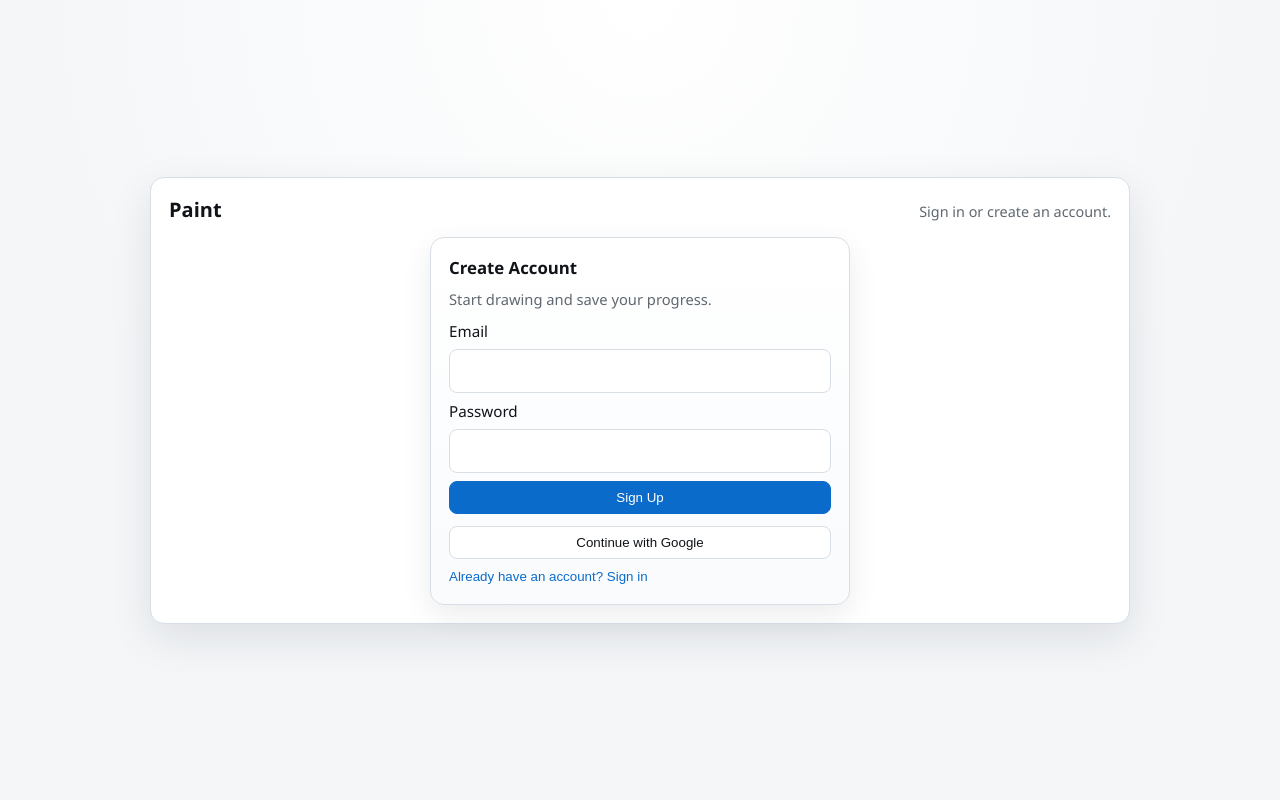
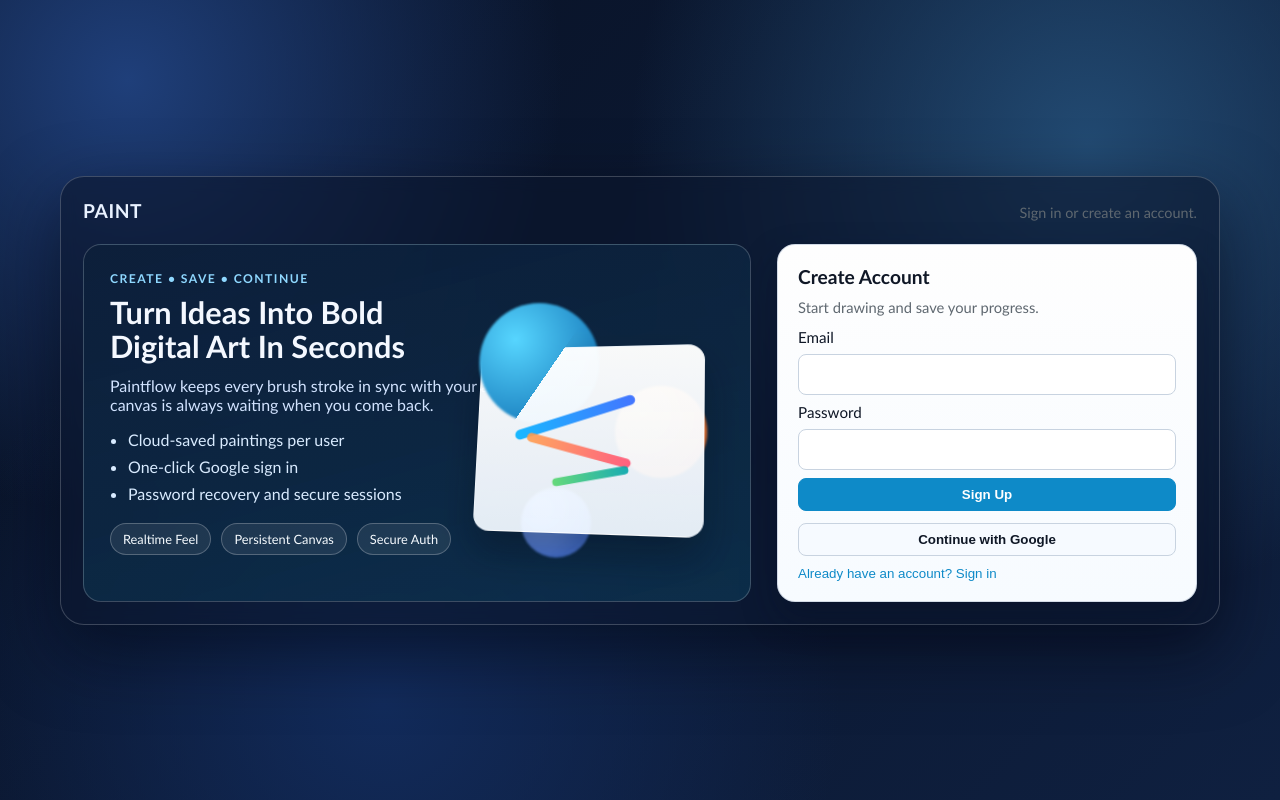
Before and after one commit to oferemail/paint-web-app, a website: page index.html in a window 1280 px wide. Drawn offline with Linux system fonts and the light colour scheme; no server answers.

Commit message:
Redesign auth view as bold landing page with prominent login CTA

```diff
--- a/index.html
+++ b/index.html
@@ -14,6 +14,36 @@
     </header>
 
     <section id="auth" class="auth" aria-label="Authentication">
+      <div class="landing-grid">
+        <article class="hero">
+          <p class="hero-kicker">Create • Save • Continue</p>
+          <h2 class="hero-title">Turn Ideas Into Bold Digital Art In Seconds</h2>
+          <p class="hero-text">
+            Paintflow keeps every brush stroke in sync with your account so your canvas is always waiting when you come back.
+          </p>
+          <ul class="hero-points">
+            <li>Cloud-saved paintings per user</li>
+            <li>One-click Google sign in</li>
+            <li>Password recovery and secure sessions</li>
+          </ul>
+          <div class="hero-badge-row">
+            <span class="hero-badge">Realtime Feel</span>
+            <span class="hero-badge">Persistent Canvas</span>
+            <span class="hero-badge">Secure Auth</span>
+          </div>
+          <div class="hero-visual" aria-hidden="true">
+            <span class="orb orb-a"></span>
+            <span class="orb orb-b"></span>
+            <span class="orb orb-c"></span>
+            <div class="mock-canvas">
+              <span class="stroke stroke-a"></span>
+              <span class="stroke stroke-b"></span>
+              <span class="stroke stroke-c"></span>
+            </div>
+          </div>
+        </article>
+
+        <div class="auth-shell">
           <div class="auth-card">
             <h2 id="auth-title">Create Account</h2>
             <p id="auth-subtitle" class="auth-subtitle">Start drawing and save your progress.</p>
@@ -35,6 +65,8 @@
             <button id="auth-toggle" class="link-button" type="button">
               Already have an account? Sign in
             </button>
+          </div>
+        </div>
       </div>
     </section>
 
--- a/styles.css
+++ b/styles.css
@@ -1,11 +1,15 @@
 :root {
-  --bg: #f4f6f8;
-  --panel: #ffffff;
-  --ink: #101418;
-  --border: #d7dee5;
-  --primary: #0b6bcb;
+  --bg: #081124;
+  --bg-soft: #0f2040;
+  --panel: #f7fbff;
+  --ink: #0f1726;
+  --ink-inverse: #f3f7ff;
+  --border: #c8d3e0;
+  --primary: #0e8ac8;
+  --primary-strong: #0a6fa0;
+  --accent: #ff7e36;
   --muted: #5f6870;
-  --ring: rgba(11, 107, 203, 0.2);
+  --ring: rgba(14, 138, 200, 0.25);
 }
 
 * {
@@ -15,21 +19,26 @@
 body {
   margin: 0;
   min-height: 100vh;
-  font-family: "Avenir Next", "Segoe UI", sans-serif;
-  background: radial-gradient(circle at top, #ffffff 0%, var(--bg) 60%);
-  color: var(--ink);
+  font-family: "Avenir Next", "Trebuchet MS", "Segoe UI", sans-serif;
+  background:
+    radial-gradient(circle at 10% 10%, #1f3f7a 0%, transparent 32%),
+    radial-gradient(circle at 85% 18%, #224a72 0%, transparent 36%),
+    radial-gradient(circle at 30% 88%, #122b5b 0%, transparent 40%),
+    linear-gradient(135deg, var(--bg) 0%, var(--bg-soft) 100%);
+  color: var(--ink-inverse);
   display: grid;
   place-items: center;
   padding: 24px;
 }
 
 .app {
-  width: min(980px, 100%);
-  background: var(--panel);
-  border: 1px solid var(--border);
-  border-radius: 14px;
-  box-shadow: 0 14px 42px rgba(18, 25, 35, 0.1);
-  padding: 18px;
+  width: min(1160px, 100%);
+  border-radius: 24px;
+  border: 1px solid rgba(255, 255, 255, 0.2);
+  background: rgba(12, 22, 44, 0.58);
+  backdrop-filter: blur(8px);
+  box-shadow: 0 26px 70px rgba(2, 6, 16, 0.55);
+  padding: 22px;
 }
 
 .app-header {
@@ -41,33 +50,192 @@ body {
 
 h1 {
   margin: 0 0 14px;
-  font-size: 1.25rem;
+  font-size: 1.2rem;
+  letter-spacing: 0.03em;
+  text-transform: uppercase;
+  color: #e9f2ff;
 }
 
 h2 {
   margin: 0 0 10px;
-  font-size: 1.05rem;
+  font-size: 1.2rem;
 }
 
 .status {
   min-height: 1.2em;
   margin: 0;
   font-size: 0.9rem;
-  color: var(--muted);
+  color: #d3def0;
 }
 
 .auth {
+  margin-top: 8px;
+}
+
+.landing-grid {
   display: grid;
-  place-items: center;
+  gap: 26px;
+  grid-template-columns: minmax(0, 1.2fr) minmax(340px, 420px);
+  align-items: stretch;
+}
+
+.hero {
+  position: relative;
+  border-radius: 18px;
+  border: 1px solid rgba(255, 255, 255, 0.2);
+  background: linear-gradient(165deg, rgba(13, 31, 58, 0.9) 0%, rgba(13, 57, 86, 0.65) 100%);
+  padding: 26px;
+  overflow: hidden;
+  perspective: 1000px;
+}
+
+.hero-kicker {
+  margin: 0;
+  color: #8fd8ff;
+  font-weight: 700;
+  letter-spacing: 0.12em;
+  text-transform: uppercase;
+  font-size: 0.76rem;
+}
+
+.hero-title {
+  margin: 10px 0 12px;
+  font-size: clamp(1.55rem, 2.4vw, 2.2rem);
+  line-height: 1.12;
+  color: #f4f8ff;
+  max-width: 18ch;
+}
+
+.hero-text {
+  margin: 0;
+  color: #d2e3ff;
+  font-size: 1rem;
+  max-width: 56ch;
+}
+
+.hero-points {
+  margin: 16px 0 0;
+  padding-left: 18px;
+  color: #d9ebff;
+  display: grid;
+  gap: 8px;
+}
+
+.hero-badge-row {
+  margin-top: 20px;
+  display: flex;
+  gap: 10px;
+  flex-wrap: wrap;
+}
+
+.hero-badge {
+  border-radius: 999px;
+  border: 1px solid rgba(255, 255, 255, 0.24);
+  padding: 7px 12px;
+  font-size: 0.8rem;
+  color: #f6fbff;
+  background: rgba(255, 255, 255, 0.08);
+}
+
+.hero-visual {
+  position: absolute;
+  right: 14px;
+  bottom: 12px;
+  width: min(290px, 44%);
+  aspect-ratio: 1 / 1;
+  transform-style: preserve-3d;
+  pointer-events: none;
+}
+
+.orb {
+  position: absolute;
+  border-radius: 50%;
+  filter: blur(1px);
+}
+
+.orb-a {
+  width: 120px;
+  height: 120px;
+  background: radial-gradient(circle at 30% 30%, #57d6ff 0%, #1f86c4 70%);
+  top: 4%;
+  left: 10%;
+  animation: drift-a 8s ease-in-out infinite;
+}
+
+.orb-b {
+  width: 92px;
+  height: 92px;
+  background: radial-gradient(circle at 30% 30%, #ffbf5f 0%, #ff7e36 72%);
+  right: 8%;
+  top: 28%;
+  animation: drift-b 9s ease-in-out infinite;
+}
+
+.orb-c {
+  width: 70px;
+  height: 70px;
+  background: radial-gradient(circle at 30% 30%, #8fb4ff 0%, #4a77d9 72%);
+  left: 24%;
+  bottom: 10%;
+  animation: drift-c 7s ease-in-out infinite;
+}
+
+.mock-canvas {
+  position: absolute;
+  inset: 18% 12%;
+  border-radius: 16px;
+  border: 1px solid rgba(255, 255, 255, 0.28);
+  background: linear-gradient(180deg, rgba(255, 255, 255, 0.97) 0%, rgba(240, 247, 255, 0.94) 100%);
+  transform: rotateY(-18deg) rotateX(12deg) translateZ(28px);
+  box-shadow: 0 20px 36px rgba(4, 14, 30, 0.4);
+}
+
+.stroke {
+  position: absolute;
+  border-radius: 999px;
+  opacity: 0.9;
+}
+
+.stroke-a {
+  width: 56%;
+  height: 10px;
+  background: linear-gradient(90deg, #00b2ff 0%, #2f66ff 100%);
+  top: 36%;
+  left: 16%;
+  transform: rotate(-18deg);
+}
+
+.stroke-b {
+  width: 48%;
+  height: 9px;
+  background: linear-gradient(90deg, #ff9f4d 0%, #ff4f72 100%);
+  top: 54%;
+  left: 22%;
+  transform: rotate(15deg);
+}
+
+.stroke-c {
+  width: 34%;
+  height: 8px;
+  background: linear-gradient(90deg, #57d66c 0%, #00a4aa 100%);
+  top: 68%;
+  left: 35%;
+  transform: rotate(-11deg);
+}
+
+.auth-shell {
+  display: grid;
+  align-items: center;
 }
 
 .auth-card {
-  width: min(420px, 100%);
-  border: 1px solid var(--border);
-  border-radius: 14px;
-  padding: 18px;
-  background: linear-gradient(180deg, #ffffff 0%, #f9fbfd 100%);
-  box-shadow: 0 10px 30px rgba(11, 19, 34, 0.08);
+  width: 100%;
+  border: 1px solid rgba(200, 211, 224, 0.8);
+  border-radius: 18px;
+  padding: 20px;
+  background: linear-gradient(180deg, #fefefe 0%, var(--panel) 100%);
+  box-shadow: 0 16px 34px rgba(8, 18, 36, 0.35);
+  color: var(--ink);
 }
 
 form {
@@ -129,11 +297,12 @@ button[type="submit"],
   background: var(--primary);
   color: #fff;
   border-color: var(--primary);
+  font-weight: 700;
 }
 
 button[type="submit"]:hover,
 #save-cloud:hover {
-  background: #0959a8;
+  background: var(--primary-strong);
 }
 
 .link-button {
@@ -158,13 +327,14 @@ button[type="submit"]:hover,
 
 .social-btn {
   width: 100%;
-  background: #fff;
+  background: #f6faff;
   border: 1px solid var(--border);
   color: var(--ink);
+  font-weight: 600;
 }
 
 .social-btn:hover {
-  background: #f7f9fc;
+  background: #edf5ff;
 }
 
 canvas {
@@ -183,3 +353,56 @@ canvas {
 .reset-shell {
   max-width: 480px;
 }
+
+@keyframes drift-a {
+  0% { transform: translateY(0) translateX(0); }
+  50% { transform: translateY(-8px) translateX(5px); }
+  100% { transform: translateY(0) translateX(0); }
+}
+
+@keyframes drift-b {
+  0% { transform: translateY(0) translateX(0); }
+  50% { transform: translateY(6px) translateX(-6px); }
+  100% { transform: translateY(0) translateX(0); }
+}
+
+@keyframes drift-c {
+  0% { transform: translateY(0) translateX(0); }
+  50% { transform: translateY(-4px) translateX(8px); }
+  100% { transform: translateY(0) translateX(0); }
+}
+
+@media (max-width: 960px) {
+  .landing-grid {
+    grid-template-columns: 1fr;
+  }
+
+  .hero {
+    min-height: 470px;
+  }
+
+  .hero-visual {
+    width: min(290px, 56%);
+  }
+}
+
+@media (max-width: 620px) {
+  body {
+    padding: 14px;
+  }
+
+  .app {
+    padding: 14px;
+    border-radius: 18px;
+  }
+
+  .hero {
+    padding: 18px;
+    min-height: 430px;
+  }
+
+  .hero-visual {
+    right: 8px;
+    width: 62%;
+  }
+}
```
Lines whose indentation alone changed are shown as unchanged.
